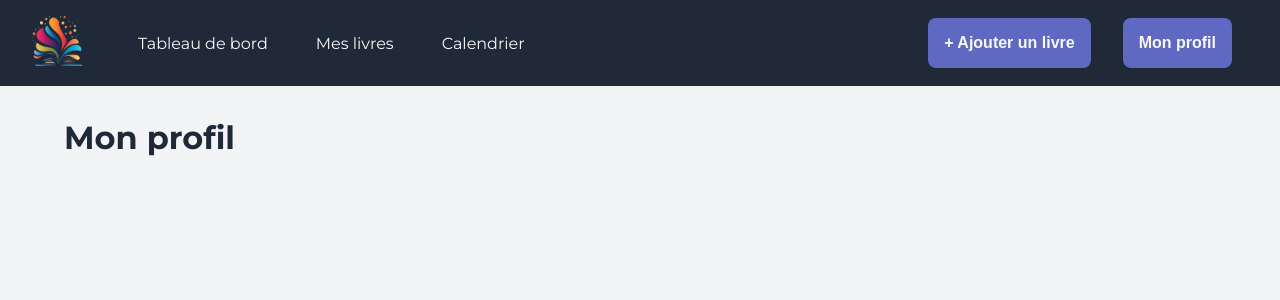
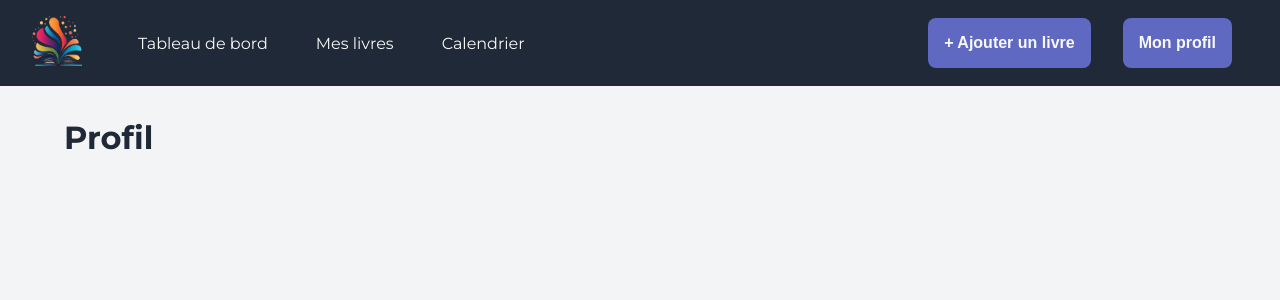
Before and after one commit to NicolasSaumont/easyLibrary, a Nuxt app: page /profil in a window 1280 px wide. Shown: the top 300 px of the page. Built offline with nearby package versions, Linux system fonts and the light colour scheme.

Commit message:
feat: add pageTitle component to profile page

```diff
--- a/pages/profil.vue
+++ b/pages/profil.vue
@@ -1,5 +1,10 @@
-<script lang="ts" setup></script>
+<script lang="ts" setup>
+import PageTitle from '~/components/PageTitle.vue';
+
+const pageProfileTitle = 'Profil';
+</script>
+
 <template>
-  <h1>Mon profil</h1>
+  <PageTitle :text="pageProfileTitle" />
 </template>
 <style></style>
```
